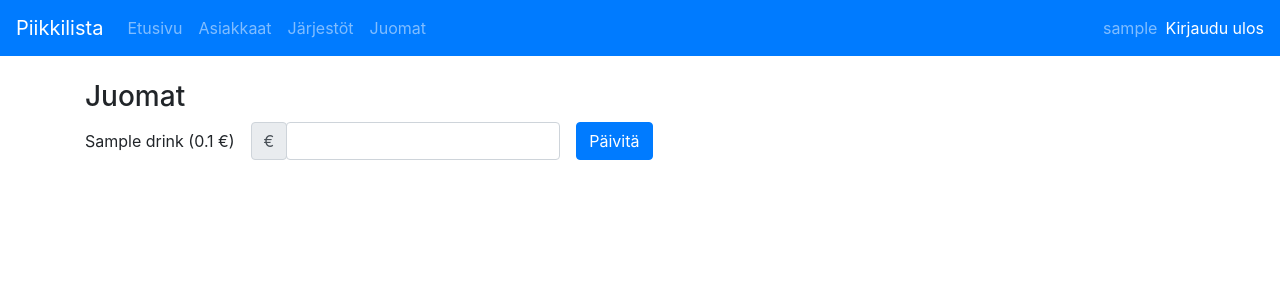
After one commit to valtterikodisto/piikkilista, a Flask app: page /drinks in a window 1280 px wide. The commit adds this page. Shown: the top 300 px of the page. Run offline with Flask 2, Linux system fonts and the light colour scheme; a user stored in the database is signed in; tables that the repository leaves empty hold one stand-in row (values such as "Sample post"); some libraries are stand-ins or nearby versions.

Commit message:
Added feature to edit drink prices

```diff
--- a/application/__init__.py
+++ b/application/__init__.py
@@ -55,7 +55,7 @@ from application import views
 from application.customers import models, views
 from application.organizations import models, views
 from application.auth import models, views
-from application.orders import models
+from application.orders import models, views
 
 from application.auth.models import User
 
--- a/application/customers/views.py
+++ b/application/customers/views.py
@@ -30,7 +30,7 @@ def customers_index():
     first_name = request.args.get('first_name', '', type=str)
     last_name = request.args.get('last_name', '', type=str)
 
-    customers = Customer.query.filter(Customer.first_name.ilike("%"+first_name+"%")).filter(Customer.last_name.ilike("%"+last_name+"%")).order_by(Customer.organization_id).paginate(page=page, per_page=10)
+    customers = Customer.query.filter(Customer.first_name.ilike("%"+first_name+"%")).filter(Customer.last_name.ilike("%"+last_name+"%")).order_by(Customer.first_name).paginate(page=page, per_page=10)
     return render_template("customers/list.html", customers=customers, first_name=first_name, last_name=last_name)
 
 # Handles POST requests for adding a new customer
--- a/application/orders/forms.py
+++ b/application/orders/forms.py
@@ -19,3 +19,6 @@ class OrderForm(BaseForm):
   whisky = IntegerField("Viski", default=0)
 
   deposit = DecimalField("Talletus", default=0)
+
+class DrinkForm(BaseForm):
+  price = DecimalField("Juoma", validators=[DataRequired(message="Hinta ei voi olla tyhjä"), NumberRange(min=0, max=100, message="Hinta tulee olla välillä 0 - 100€")])
--- /dev/null
+++ b/application/orders/views.py
@@ -0,0 +1,26 @@
+from application import app, db, login_required
+from flask import redirect, render_template, request, url_for
+
+from application.orders.models import Drink
+from application.orders.forms import DrinkForm
+
+@app.route("/drinks", methods=["GET"])
+@login_required(role="ADMIN")
+def drinks_form():
+  drinks = Drink.query.order_by(Drink.id).all()
+  form = DrinkForm()
+  return render_template("drinks/edit.html", drinks=drinks, form=form)
+
+@app.route("/drinks/<int:drink_id>", methods=["POST"])
+@login_required(role="ADMIN")
+def drinks_update(drink_id):
+  form = DrinkForm(request.form)
+  if (not form.validate()):
+    drinks = Drink.query.order_by(Drink.id).all()
+    return render_template("drinks/edit.html", drinks=drinks)
+
+  drink = Drink.query.get_or_404(drink_id)
+  drink.price = int(form.price.data * 100)
+  db.session.commit()
+
+  return redirect(url_for('drinks_form'))
--- /dev/null
+++ b/application/templates/drinks/edit.html
@@ -0,0 +1,24 @@
+{% extends "layout.html" %}
+
+{% block body %}
+
+<h3 class="display-5">Juomat</h3>
+
+{% for drink in drinks %}
+  <form class="form-inline" action="{{ url_for('drinks_update', drink_id=drink.id) }}" method="POST">
+    {{ form.hidden_tag() }}
+    <div class="form-group mb-2">
+      <label for="price">{{ drink.name.capitalize() }} ({{ drink.get_price_in_euros() }} €)</label>
+    </div>
+    <div class="form-group mx-sm-3 mb-2">
+      <div class="input-group-prepend">
+        <div class="input-group-text">€</div>
+      </div>
+      {{ form.price(class_="form-control") }}
+    </div>
+    <button type="submit" class="btn btn-primary mb-2">Päivitä</button>
+  </form>
+
+{% endfor %}
+
+{% endblock %}
--- a/application/templates/layout.html
+++ b/application/templates/layout.html
@@ -23,6 +23,9 @@
                 <li class="nav-item">
                     <a class="nav-link" href="{{ url_for('organizations_index') }}">Järjestöt</a>
                 </li>
+                <li class="nav-item">
+                    <a class="nav-link" href="{{ url_for('drinks_form') }}">Juomat</a>
+                </li>
             </ul>
 
             <div class="form-inline mt-2 mt-md-0">
--- a/application/views.py
+++ b/application/views.py
@@ -38,7 +38,7 @@ def create_order():
   available_organizations = Organization.query.all()
   form.organization_id.choices = [(o.id, o.name) for o in available_organizations]
 
-  drinks = Drink.query.all()
+  drinks = Drink.query.order_by(Drink.id).all()
 
   if not form.validate():
     print(form.errors)
```
Also changed, not shown: application/templates/index.html (indentation only).
